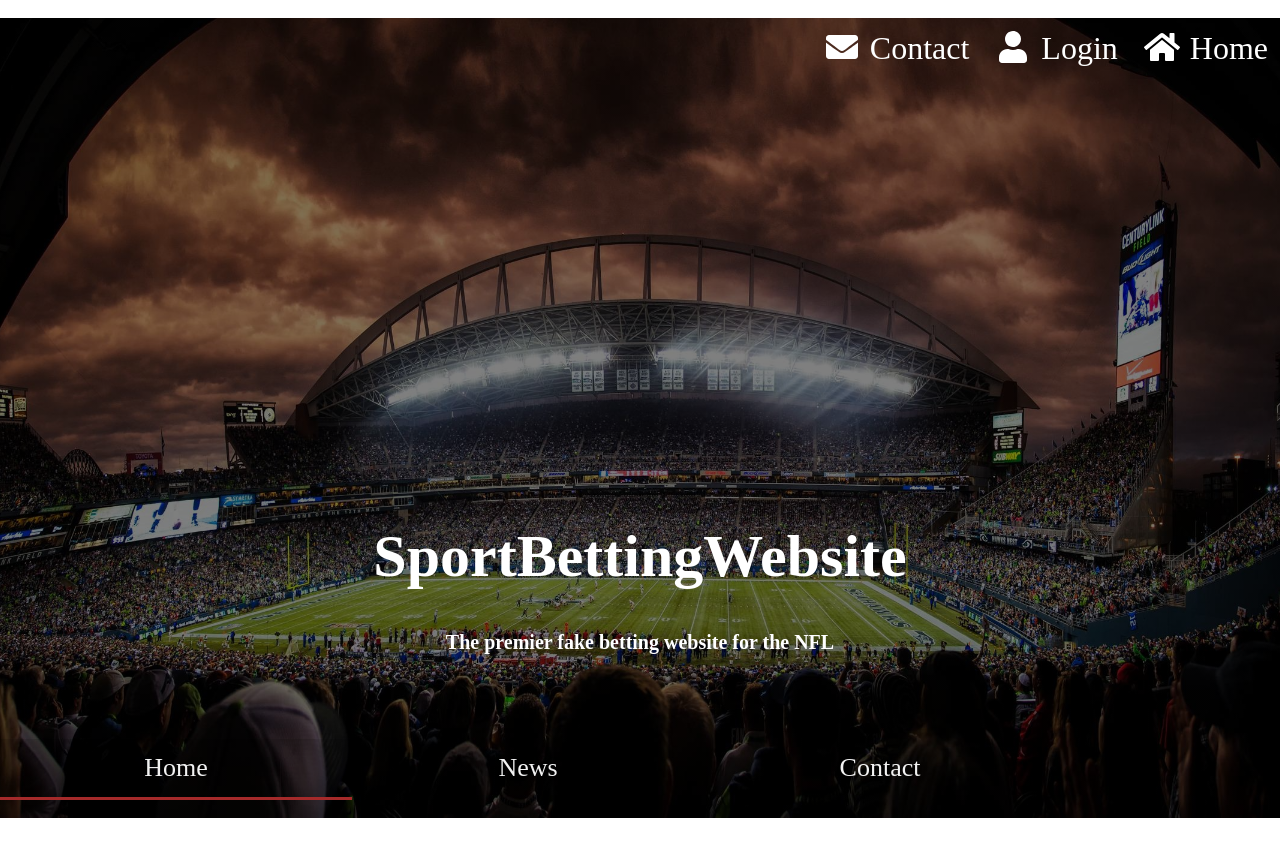
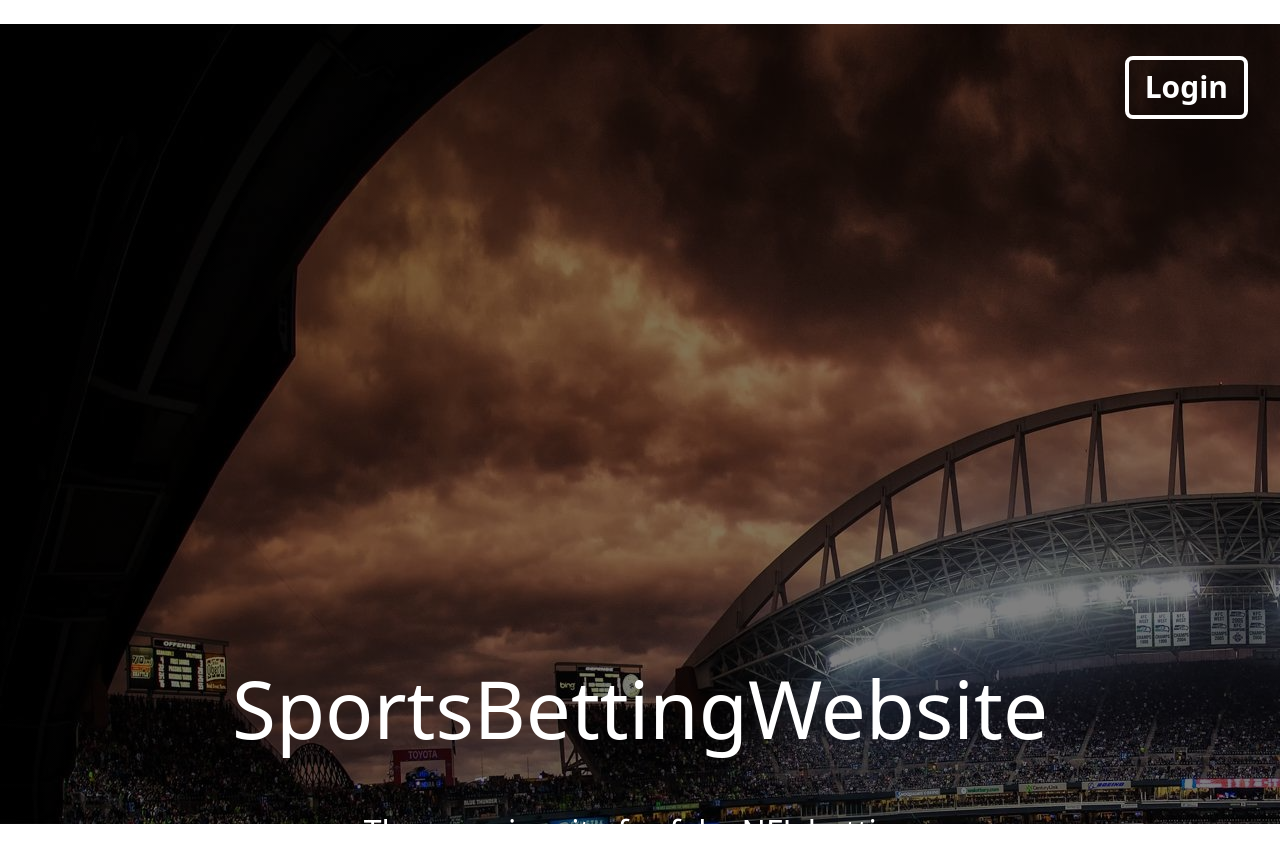
Before and after one commit to AkashK23/SportsBettingWebsite, a website with bundled scripts: page index.html in a window 1280 px wide. Before the commit the page ends 818 px from the top, so only its background shows below. Built offline with nearby package versions, Linux system fonts and the light colour scheme; no server answers.

Commit message:
UI Updates

```diff
--- a/index.html
+++ b/index.html
@@ -14,102 +14,45 @@
 
     <link href="https://fonts.googleapis.com/css?family=Shrikhand&display=swap" rel="stylesheet">     <title>
     Sports Betting</title>
-    <style>
-        body,
-        html {
-            height: 100%;
-            margin: 0;
-        }
-
-        .hero-image {
-            background-image: linear-gradient(rgba(0, 0, 0, 0.5), rgba(0, 0, 0, 0.5)), url("/resources/footballfield.jpg");
-            min-height: 100%;
-            background-position: center;
-            background-repeat: no-repeat;
-            background-size: cover;
-            position: relative;
-        }
-
-        .hero-text {
-            text-align: center;
-            position: absolute;
-            top: 70%;
-            left: 50%;
-            transform: translate(-50%, -50%);
-            color: white;
-        }
-
-        h1 {
-            font-size: 60px;
-        }
-
-        h3 {
-            font-size: 20px;
-        }
-
-        .topnavbar {
-            width: 100%;
-            background-color: rgba(85, 85, 85, 0);
-            overflow: auto;
-        }
-
-        .topnavbar a {
-            float: right;
-            text-align: center;
-            padding: 12px;
-            color: white;
-            text-decoration: none;
-            font-size: 32px;
-        }
-
-        .topnavbar a:hover {
-            background-color: #000;
-        }
-
-        .active {
-            background-color: rgba(0, 0, 0, .11);
-        }
-
-        .botnav {
-            background-color: rgba(85, 85, 85, 0);
-            overflow: hidden;
-            position: fixed;
-            bottom: 0;
-            width: 100%;
-        }
-
-        .botnav a {
-            float: left;
-            display: block;
-            color: #f2f2f2;
-            text-align: center;
-            padding: 14px 16px;
-            text-decoration: none;
-            font-size: 26px;
-            width: 25%;
-            border-bottom: 3px solid transparent;
-        }
-
-        .botnav a:hover {
-            border-bottom: 3px solid oldlace;
-        }
-
-        .botnav a.active {
-            border-bottom: 3px solid brown;
-        }
-
-        @media screen and (max-width: 500px) {
-            .navbar a {
-                float: none;
-                display: block;
-            }
-        }
-    </style>
+    <link href="https://unpkg.com/tailwindcss@^1.0/dist/tailwind.min.css" rel="stylesheet">
 </head>
 
 <body>
+    <div class="flex flex-col w-full h-full"
+        style="background-image: linear-gradient(rgba(0, 0, 0, 0.5), rgba(0, 0, 0, 0.5)), url(resources/footballfield.jpg)">
+        <div class="flex h-24 justify-end m-8">
+            <button
+                class="bg-transparent hover:bg-white text-white font-semibold hover:text-black py-2 px-4 border-4 border-white hover:border-transparent rounded-lg text-3xl ">
+                Login
+            </button>
+        </div>
+        <div class="flex h-32 justify-center object-bottom">
+
+        </div>
+        <div class="flex h-32 justify-center object-bottom">
+
+        </div>
+        <div class="flex h-32 justify-center object-bottom">
+
+        </div>
+        <div class="flex h-32 justify-center object-bottom">
+
+        </div>
+        <div class="flex h-32 justify-center object-bottom">
+
+        </div>
+
+
+        <div class="flex h-32 justify-center object-bottom">
+            <span style="font-size: 10vh" class="text-white align-baseline p-4 mb-16 mt-16">SportsBettingWebsite</span>
+        </div>
+        <div class="flex h-32 justify-center object-bottom">
+            <span style="font-size: 4vh" class="text-white align-baseline p-4 mt-24">The premier site for fake NFL
+                betting</span>
+        </div>
+    </div>
     <script src="https://unpkg.com/axios/dist/axios.min.js"></script>
-    <div class="hero-image">
+    <!-- <div class="hero-image">
         <div class="topnavbar">
             <div class="float-top">
                 <a class="active" href="#"><i class="fa fa-fw fa-home"></i> Home</a>
@@ -126,7 +69,7 @@
             <a href="#news">News</a>
             <a href="#contact">Contact</a>
         </div>
-    </div>
+    </div> -->
 
 
     <script type="module" src="script.js"></script>
```
Also changed, not shown: dashboard3.html (+2 -2 lines).
